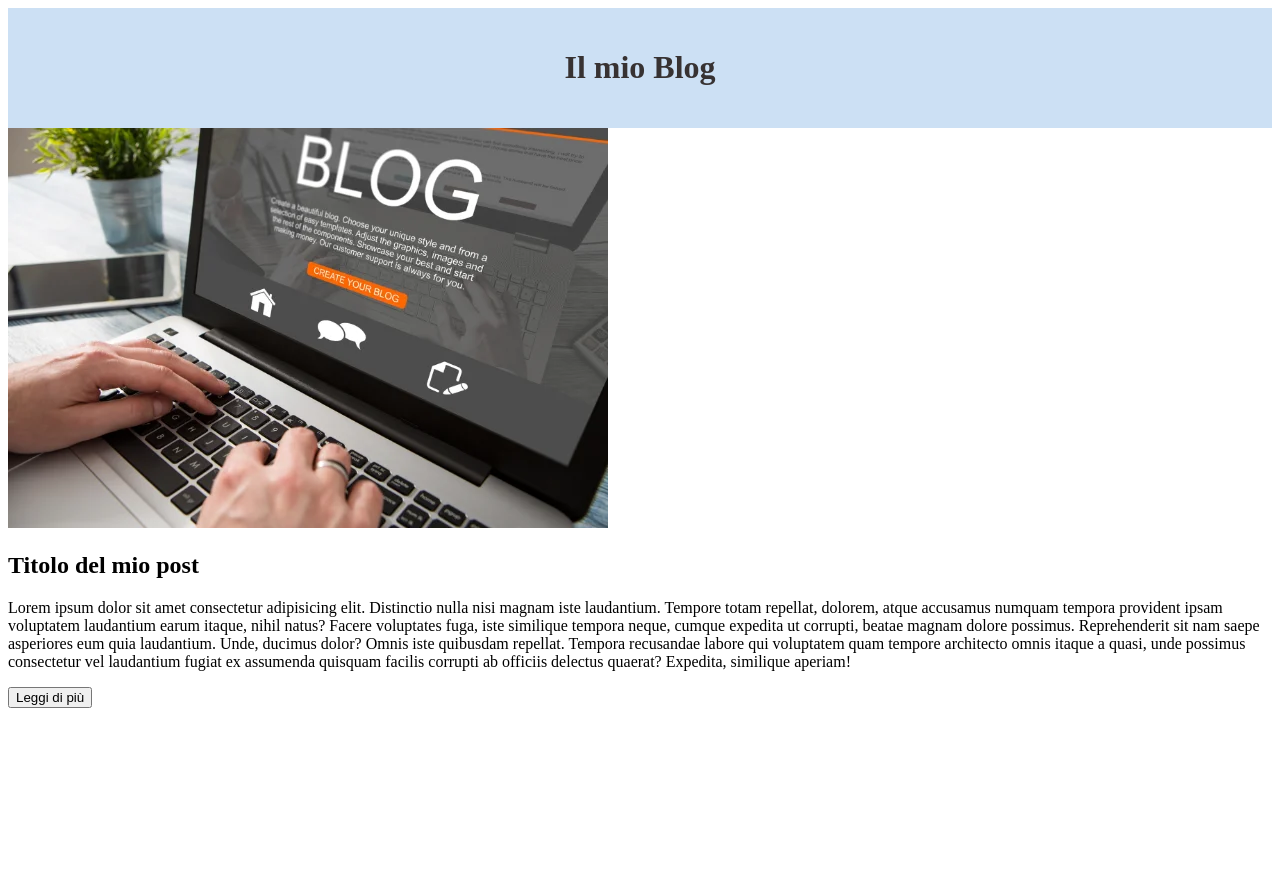
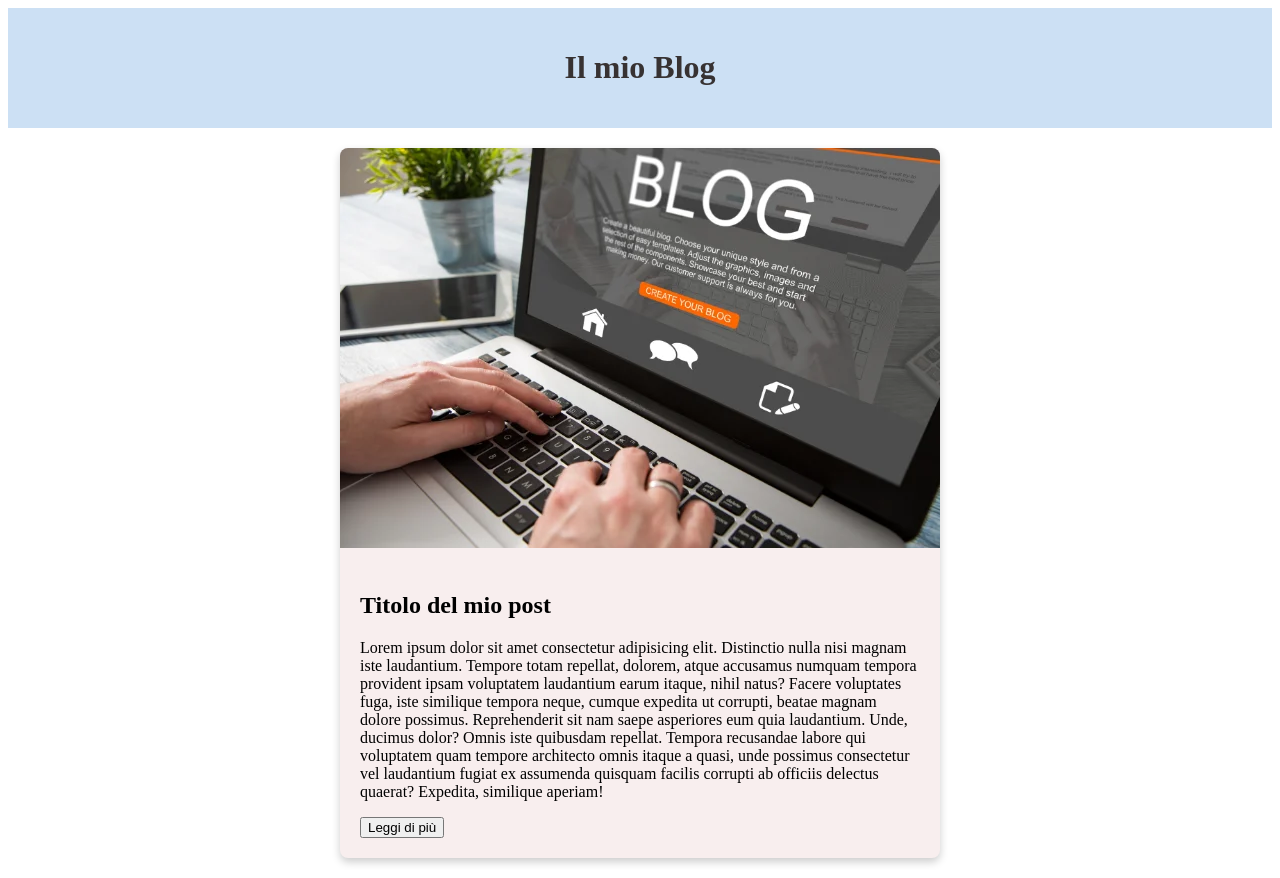
Before and after one commit to GiovanniYahyaLaassel/react-components, a React (Vite) app: page / in a window 1280 px wide. Before the commit the page ends 800 px from the top, so only its background shows below. Built offline with nearby package versions, Linux system fonts and the light colour scheme.

Commit message:
Add  container, image and content layout

```diff
--- a/src/components/BlogPost.jsx
+++ b/src/components/BlogPost.jsx
@@ -1,12 +1,16 @@
 import React from "react";
+import styles from './BlogPost.module.css';
 
 function BlogPost() {
     console.log('BlogPost elements');
 
     return(
-        <article>
-            <div className='image-Blog'>
+        <article className={styles.containerBlog}>
+            <div className={styles.imagePost}>
                 <img src="src\assets\photoBlog.webp" alt="Blog" />
+            </div>
+
+            <div className={styles.contentBlog}>
                 <h2>Titolo del mio post</h2>
                 <p>Lorem ipsum dolor sit amet consectetur adipisicing elit. Distinctio nulla nisi magnam iste laudantium. Tempore totam repellat, dolorem, atque accusamus numquam tempora provident ipsam voluptatem laudantium earum itaque, nihil natus?
                 Facere voluptates fuga, iste similique tempora neque, cumque expedita ut corrupti, beatae magnam dolore possimus. Reprehenderit sit nam saepe asperiores eum quia laudantium. Unde, ducimus dolor? Omnis iste quibusdam repellat.
--- a/src/components/BlogPost.module.css
+++ b/src/components/BlogPost.module.css
@@ -0,0 +1,17 @@
+.containerBlog{
+    max-width: 600px;
+    background-color: #f8eeee;
+    border-radius: 8px;
+    box-shadow: 0 4px 8px rgb(0, 0, 0, 0.2);
+    margin: 20px auto;
+    overflow: hidden;
+}
+
+.imagePost{
+    width: 100%;
+    height: auto;
+}
+
+.contentBlog{
+    padding: 20px;
+}
```
